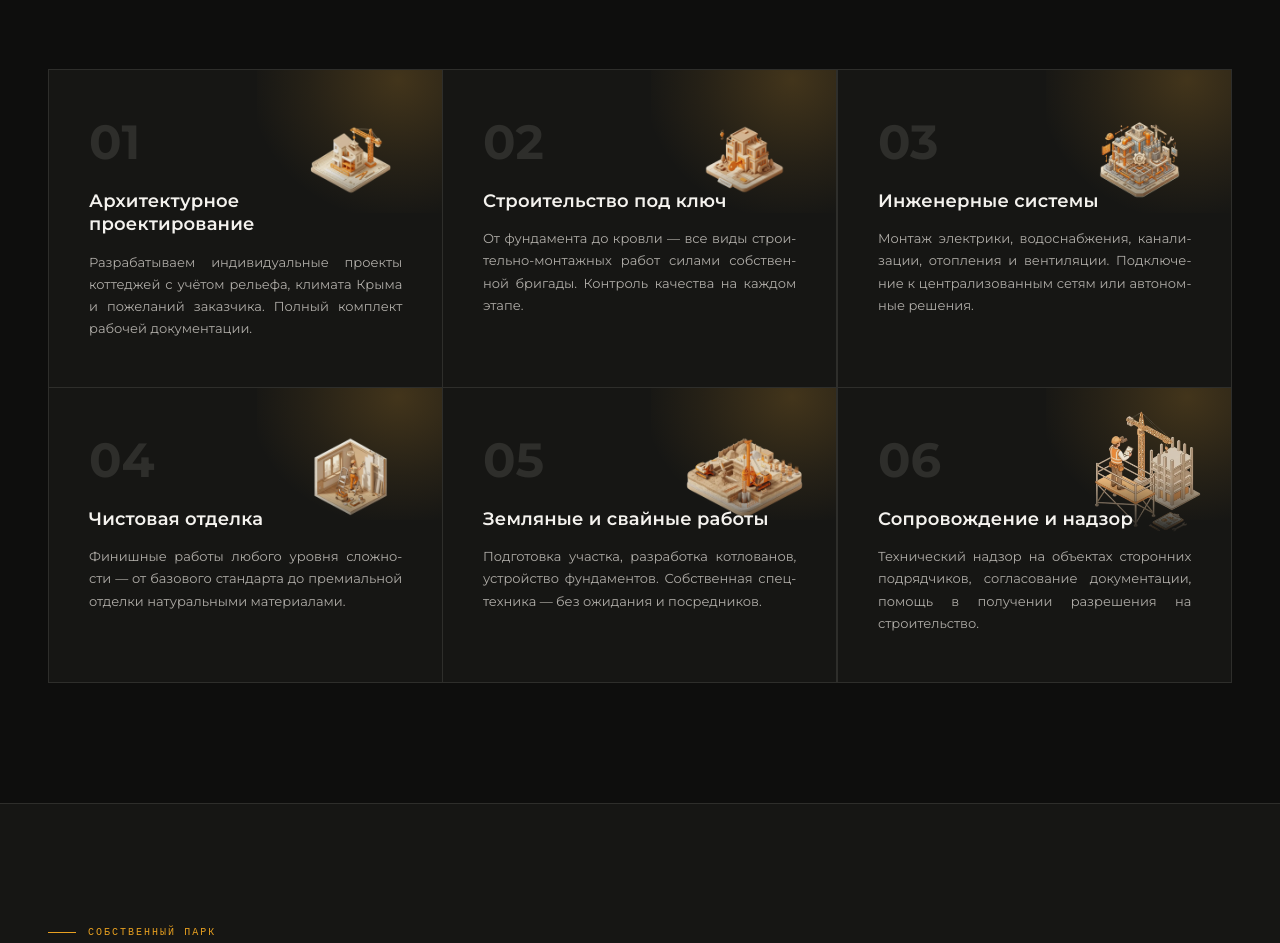
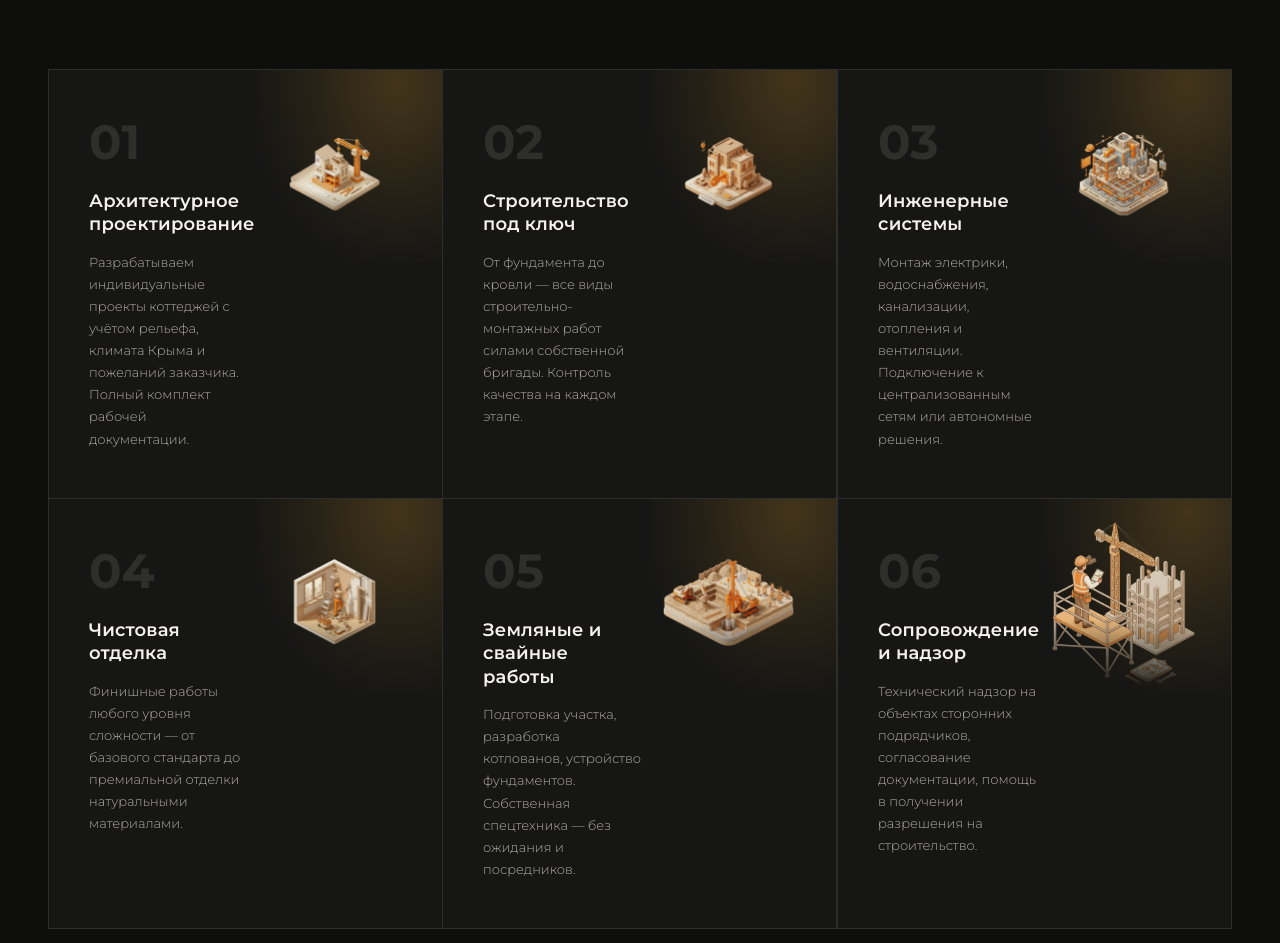
Before and after one commit to sajtoakoder-coder/stroytech-crimea, a website: page index.html in a window 1280 px wide. Shown: the part 1465-2408 px from the top of the page. Drawn offline with nearby package versions, Linux system fonts and the light colour scheme.

Commit message:
Update styles.css

```diff
--- a/assets/css/styles.css
+++ b/assets/css/styles.css
@@ -50,7 +50,7 @@
 
   /* noise texture removed — feTurbulence on position:fixed causes repaint every frame */
 
-  .srv-desc, .cat-desc, .rc-desc, .wf-desc, .step-desc, .region-desc,
+  .cat-desc, .rc-desc, .wf-desc, .step-desc, .region-desc,
   .fleet-intro p, .rental-grid p, .contact-left p, .footer-brand p,
   .hero-right p, #hero p {
     text-align: justify;
@@ -635,6 +635,8 @@
     transition: opacity .5s, transform .5s, background .15s;
     contain: layout style;
   }
+  .service-item > .srv-title,
+  .service-item > .srv-desc { padding-right: 155px; }
   .service-item.visible { opacity: 1; transform: translateY(0); }
   .service-item:hover { background: var(--card-hover); }
   /* amber-линия сверху при ховере */
@@ -679,20 +681,18 @@
   /* 3D-иконки услуг — верхний правый угол, ровно по сетке, мягкий уход в фон, зум на ховере */
   .srv-icon {
     position: absolute;
-    top: 12px;
-    right: 14px;
-    width: 155px;
-    height: 155px;
+    top: 16px;
+    right: 20px;
+    width: 175px;
+    height: 175px;
     object-fit: contain;
     z-index: 1;
     opacity: .93;
     pointer-events: none;
-    -webkit-mask-image: linear-gradient(to bottom, #000 56%, transparent 100%);
-            mask-image: linear-gradient(to bottom, #000 56%, transparent 100%);
+    -webkit-mask-image: linear-gradient(to bottom, #000 60%, transparent 100%);
+            mask-image: linear-gradient(to bottom, #000 60%, transparent 100%);
     transition: transform .45s ease, opacity .4s ease;
   }
-  /* надзор — оставляем как был */
-  .service-item:nth-child(6) .srv-icon { width: 130px; height: 130px; top: 18px; right: 18px; }
   .service-item:hover .srv-icon { transform: scale(1.08); opacity: 1; }
   .service-item > .srv-num,
   .service-item > .srv-title,
```
